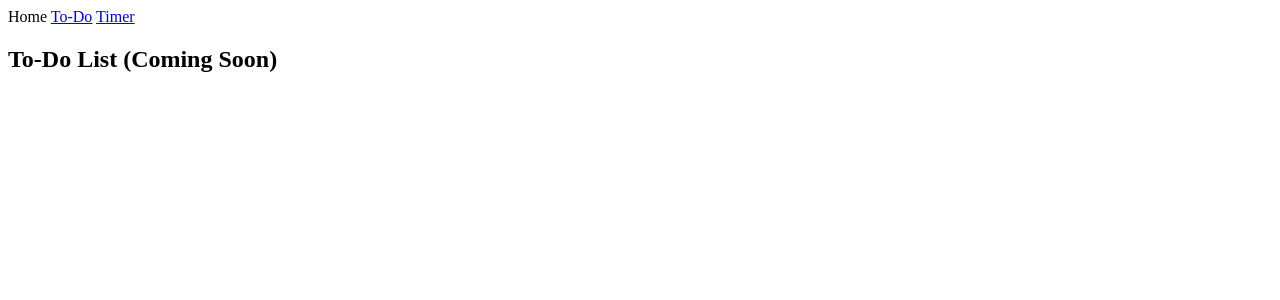
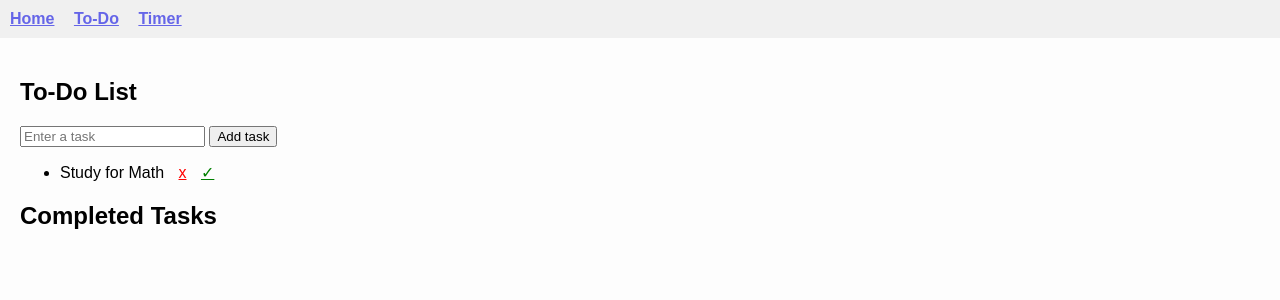
Before and after one commit to ksu-is/StudyNest, a Flask app: page /todo in a window 1280 px wide. Shown: the top 300 px of the page. Run offline with Flask 3, Linux system fonts and the light colour scheme; data comes from the database, SQL or seed files in the repository; both versions use the stored data as it was after the commit.

Commit message:
Created new routes
added new routes including deleting tasks, completing tasks, undo tasks, and added in a timer

```diff
--- a/app.py
+++ b/app.py
@@ -1,14 +1,73 @@
-from flask import Flask, render_template
+from flask import Flask, render_template, request, redirect, url_for
+
+import sqlite3
+
+def init_db():
+    conn = sqlite3.connect('studynest.db')
+    c = conn.cursor()
+    c.execute('''
+        CREATE TABLE IF NOT EXISTS tasks (
+            id INTEGER PRIMARY KEY AUTOINCREMENT,
+            task TEXT NOT NULL,
+            completed INTEGER DEFAULT 0
+        )
+    ''')
+    conn.commit()
+    conn.close()
 
 app = Flask(__name__)
+init_db()
+tasks = []
 
 @app.route("/")
 def home():
     return render_template("index.html")
 
-@app.route("/todo")
+@app.route("/todo", methods = ["GET", "POST"])
 def todo():
-    return render_template("todo.html")
+    conn = sqlite3.connect('studynest.db')
+    c = conn.cursor()
+
+    if request.method == "POST":
+        task = request.form["task"]
+        if task:
+            c.execute("INSERT INTO tasks (task) VALUES (?)", (task,))
+            conn.commit()
+        return redirect(url_for("todo"))
+    c.execute("SELECT id, task FROM tasks WHERE completed = 0")
+    tasks = c.fetchall()
+    c.execute("SELECT id, task From tasks WHERE completed = 1")
+    completed_tasks = c.fetchall()
+    conn.close()
+    return render_template("todo.html", tasks=tasks, completed_tasks=completed_tasks)
+
+@app.route("/delete/<int:task_id>")
+def delete(task_id):
+    conn = sqlite3.connect('studynest.db')
+    c = conn.cursor()
+    c.execute("DELETE FROM tasks WHERE id = ?", (task_id,))
+    conn.commit()
+    conn.close()
+    return redirect(url_for("todo"))
+
+@app.route("/complete/<int:task_id>")
+def complete(task_id):
+    conn = sqlite3.connect('studynest.db')
+    c = conn.cursor()
+    c.execute("UPDATE tasks SET completed = 1 WHERE id = ?", (task_id,))
+    conn.commit()
+    conn.close()
+    return redirect(url_for("todo"))
+
+@app.route("/undo/<int:task_id>")
+def undo(task_id):
+    conn = sqlite3.connect('studynest.db')
+    c = conn.cursor()
+    c.execute("UPDATE tasks SET completed = 0 WHERE id = ?", (task_id,))
+    conn.commit()
+    conn.close()
+    return redirect(url_for("todo"))
+
 
 @app.route("/timer")
 def timer():
--- a/static/style.css
+++ b/static/style.css
@@ -1,16 +1,18 @@
 body {
     font-family:Arial, Helvetica, sans-serif;
+    background-color: rgb(253, 253, 253);
     margin: 0;
     padding: 0;
 }
 nav {
-    background-color: #444;
+    background-color: #f0f0f0;
     padding: 10px;
 }
 nav a {
-    color: white;
-    text-decoration: none;
+    text-decoration: underline;
+    color: rgb(101, 101, 232);
     margin-right: 15px;
+    font-weight: bold;
 }
 .content {
     padding: 20px;
--- a/templates/base.html
+++ b/templates/base.html
@@ -3,14 +3,14 @@
 <head>
     <meta charset="UTF-8">
     <title>StudyNest</title>
-    <link rel="stylesheet" href="{{ url_for('static', filename='style.css') }}>
+    <link rel="stylesheet" href="{{ url_for('static', filename='style.css') }}">
 </head>
 <body>
     <nav>
         <a href="/">Home</a>
         <a href="/todo">To-Do</a>
         <a href="/timer">Timer</a>
-    </nav>
+      </nav>
     <div class="content">
         {% block content %}{% endblock %}
     </div>
--- a/templates/todo.html
+++ b/templates/todo.html
@@ -1,5 +1,33 @@
 {% extends "base.html" %}
 
 {% block content %}
-<h2>To-Do List (Coming Soon)</h2>
-{% endblock %}
+<h2>To-Do List</h2>
+
+<form method="POST" action="/todo">
+    <input type="text" name="task" placeholder="Enter a task" required>
+    <button type="submit">Add task</button>
+</form>
+
+<ul>
+    {% for task in tasks %}
+      <li>{{ task [1] }}
+     <a href="/delete/{{ task[0] }}" style="color:red; margin-left:10px;">x</a>
+     <a href="/complete/{{ task[0] }}" style="color:green; margin-left:10px;">&#10003;</a>
+      </li>
+    {% endfor %}
+  </ul>
+
+  <h2>Completed Tasks</h2>
+
+  <ul>
+    {% for task in completed_tasks %}
+    <li style="text-decoration: line-through;">
+        {{ task[1] }}
+        <a href="/delete/{{ task[0] }}" style="color:red; margin-left:10px;">x</a>
+        <a href="/undo/{{ task[0] }}">
+            <button style="margin-left:10px;">undo</button>
+        </a>
+    </li>
+    {% endfor %}
+  </ul>
+  {% endblock %}
```
Also changed, not shown: projectroadmap.md (+3 -3 lines), templates/timer.html (+39 -1 lines), studybuddy.db (added), studynest.db (added), 1 other file.
